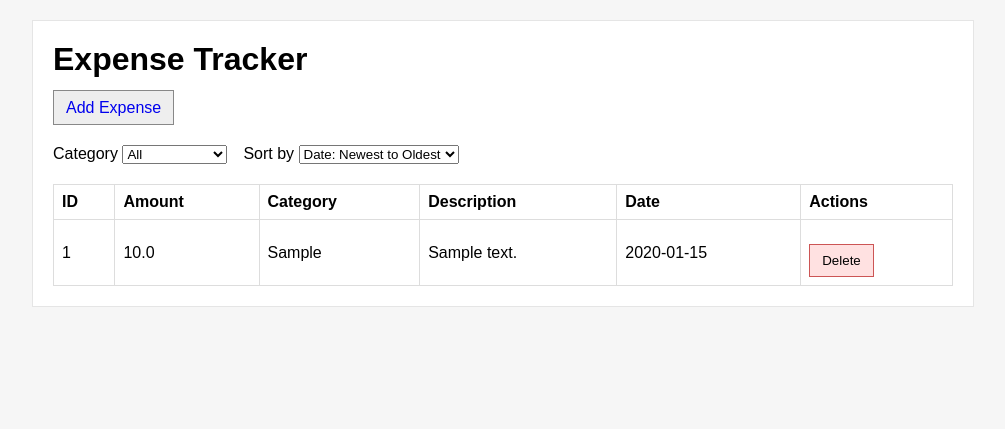
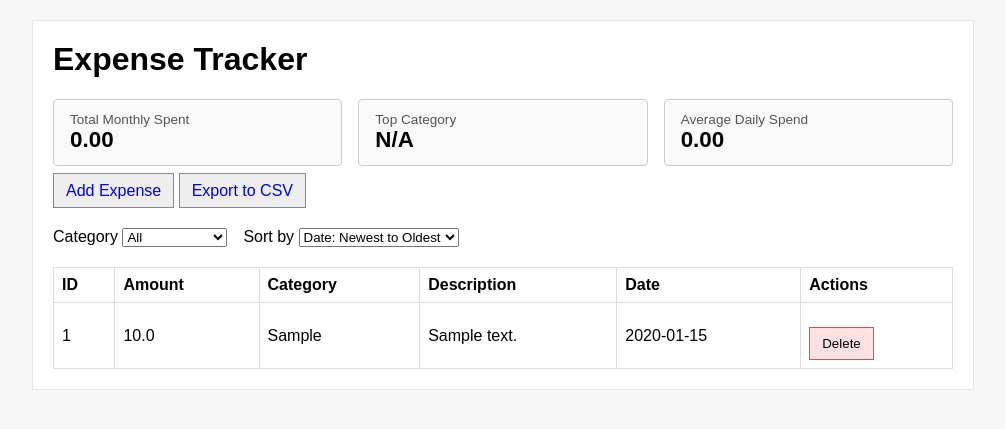
Before and after one commit to paggybansal/expense-tracker-app, a Flask app: page / in a window 1280 px wide. Shown: the top 429 px of the page, without its empty margins (137-1142 px from the left). Run offline with Flask 3, Linux system fonts and the light colour scheme; tables that the repository leaves empty hold one stand-in row (values such as "Sample post").

Commit message:
CODEMIECAP-6: Add summary cards and CSV export
- Dashboard cards: total monthly spent, top category, average daily spend
- GET /export/csv honouring current category/sort, with formula-injection escaping
- Block export with an alert when the current view has no records

Co-Authored-By: Claude Sonnet 5.5 <noreply@anthropic.com>

```diff
--- a/app.py
+++ b/app.py
@@ -1,11 +1,13 @@
+import csv
+import io
 import logging
 import os
 from datetime import date as _date
 
-from flask import Flask, render_template, request, redirect, url_for
+from flask import Flask, render_template, request, redirect, url_for, Response
 
 from models import (
-    init_db, get_all_expenses, add_expense, delete_expense, get_month_total, SORT_OPTIONS,
+    init_db, get_all_expenses, add_expense, delete_expense, get_month_total, get_month_summary, SORT_OPTIONS,
 )
 
 app = Flask(__name__)
@@ -35,15 +37,46 @@ MONTHLY_BUDGET = _parse_budget(os.environ.get("MONTHLY_BUDGET", DEFAULT_MONTHLY_
 init_db()
 
 
-@app.get("/")
-def index():
+def _filter_args():
     category = request.args.get("category", "All")
     if category != "All" and category not in CATEGORIES:
         category = "All"
     sort = request.args.get("sort", "date_desc")
     if sort not in SORT_OPTIONS:
         sort = "date_desc"
+    return category, sort
+
+
+def _csv_safe(value):
+    # Neutralize spreadsheet formula injection
+    text = "" if value is None else str(value)
+    return "'" + text if text[:1] in ("=", "+", "-", "@") else text
+
+
+@app.get("/export/csv")
+def export_csv():
+    category, sort = _filter_args()
     expenses = get_all_expenses(category, sort)
+    if not expenses:
+        return Response("No expense records available for export.", status=404, mimetype="text/plain")
+    buf = io.StringIO()
+    writer = csv.writer(buf)
+    writer.writerow(["ID", "Title", "Category", "Amount", "Date"])
+    for e in expenses:
+        writer.writerow([e["id"], _csv_safe(e["description"]), _csv_safe(e["category"]), e["amount"], e["date"]])
+    return Response(
+        buf.getvalue(),
+        mimetype="text/csv",
+        headers={"Content-Disposition": "attachment; filename=expenses.csv"},
+    )
+
+
+@app.get("/")
+def index():
+    category, sort = _filter_args()
+    expenses = get_all_expenses(category, sort)
+    today = _date.today()
+    month_spent, top_category, avg_daily = get_month_summary(today.strftime("%Y-%m"), today)
     month_total = get_month_total(_date.today().strftime("%Y-%m"))
     return render_template(
         "index.html",
@@ -52,6 +85,9 @@ def index():
         sort_labels=SORT_LABELS,
         selected_category=category,
         selected_sort=sort,
+        month_spent=month_spent,
+        top_category=top_category,
+        avg_daily=avg_daily,
         budget_exceeded=month_total > MONTHLY_BUDGET,
     )
 
--- a/models.py
+++ b/models.py
@@ -108,3 +108,24 @@ def get_month_total(month_prefix):
         for row in rows
         if str(normalize_date(row["date"])).startswith(month_prefix + "-")
     )
+
+
+def get_month_summary(month_prefix, today):
+    """Return (total, top_category, avg_daily) for month_prefix (YYYY-MM).
+
+    avg_daily = total / elapsed days of the month (today.day). top_category is None if no spend.
+    """
+    conn = get_conn()
+    cur = conn.cursor()
+    cur.execute("SELECT amount, category, date FROM expenses")
+    rows = cur.fetchall()
+    conn.close()
+    total = 0.0
+    by_cat = {}
+    for row in rows:
+        if str(normalize_date(row["date"])).startswith(month_prefix + "-"):
+            amt = row["amount"] or 0
+            total += amt
+            by_cat[row["category"]] = by_cat.get(row["category"], 0) + amt
+    top = max(by_cat, key=lambda c: (by_cat[c], c)) if by_cat else None
+    return total, top, total / max(today.day, 1)
--- a/static/style.css
+++ b/static/style.css
@@ -83,3 +83,8 @@ the .btn-row {
 .filter-row { display: flex; gap: 16px; margin-bottom: 16px; }
 .empty-state { text-align: center; padding: 24px; }
 .empty-state .button { display: inline-block; padding: 6px 12px; background: #1976d2; color: #fff; text-decoration: none; border-radius: 4px; }
+
+.summary-cards { display: flex; gap: 16px; margin-bottom: 16px; }
+.summary-cards .card { flex: 1; border: 1px solid #ccc; border-radius: 4px; padding: 12px 16px; background: #fafafa; }
+.card-label { font-size: 0.85em; color: #555; }
+.card-value { font-size: 1.4em; font-weight: bold; }
--- a/templates/index.html
+++ b/templates/index.html
@@ -12,8 +12,16 @@
       <div class="budget-warning" role="alert">⚠️ Warning: Monthly Budget Exceeded!</div>
       {% endif %}
       <h1>Expense Tracker</h1>
+      <div class="summary-cards">
+        <div class="card"><div class="card-label">Total Monthly Spent</div><div class="card-value">{{ '%.2f'|format(month_spent) }}</div></div>
+        <div class="card"><div class="card-label">Top Category</div><div class="card-value">{{ top_category or 'N/A' }}</div></div>
+        <div class="card"><div class="card-label">Average Daily Spend</div><div class="card-value">{{ '%.2f'|format(avg_daily) }}</div></div>
+      </div>
       <p class="link-row">
         <a href="{{ url_for('add_expense_form') }}">Add Expense</a>
+        <a id="export-csv" href="{{ url_for('export_csv', category=selected_category, sort=selected_sort) }}"
+           data-count="{{ expenses|length }}"
+           onclick="if (this.dataset.count === '0') { alert('No expense records available for export.'); return false; }">Export to CSV</a>
       </p>
 
       <form method="get" action="{{ url_for('index') }}" class="filter-row">
```
